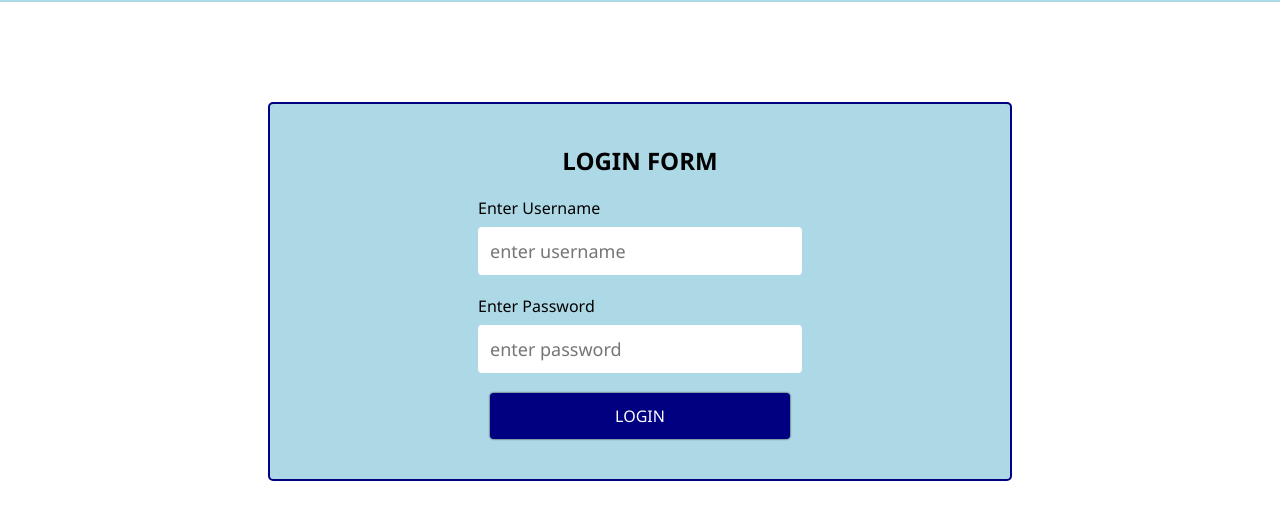
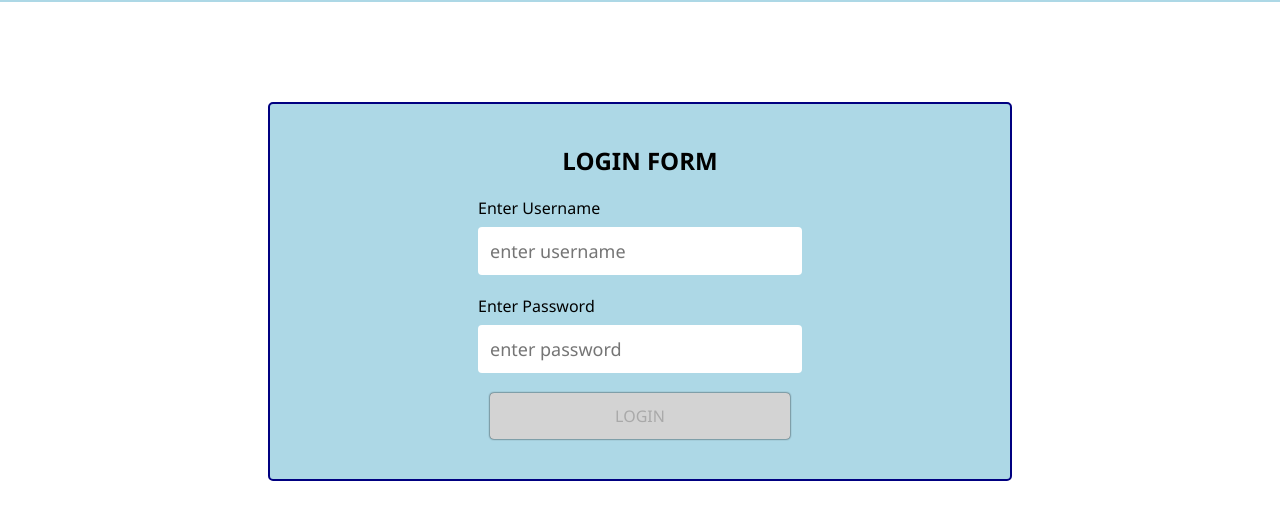
Before and after one commit to partharora100/frontend-auth, a React app: page / in a window 1280 px wide. Shown: the part 73-592 px from the top of the page. Built offline with nearby package versions, Linux system fonts and the light colour scheme.

Commit message:
extracted the context provider login

```diff
--- a/App.js
+++ b/App.js
@@ -1,38 +1,24 @@
-import React, { useEffect, useState, useContex } from "react";
+import React, { useContext } from "react";
 import ReactDOM from "react-dom/client";
 import Header from "./src/components/Header";
 import Form from "./src/components/Form";
 import Welcome from "./src/components/Welcome";
-import AuthContext from "./src/context/auth-context";
+import AuthContext, { AuthContextProvider } from "./src/context/auth-context";
 
 const App = () => {
-  const [isLoggedIn, setIsLoggedIn] = useState(false);
-
-  const formLoginHandler = () => {
-    setIsLoggedIn(true);
-  };
-
-  const formLogoutHandler = () => {
-    setIsLoggedIn(false);
-  };
+  const ctx = useContext(AuthContext);
   return (
     <div>
-      <AuthContext.Provider
-        value={{
-          isLoggedIn: false,
-          onLogout: formLogoutHandler,
-          onLogin: formLoginHandler,
-        }}
-      >
-        <Header isLoggedIn={isLoggedIn} onFormLogout={formLogoutHandler} />
-
-        {!isLoggedIn && <Form onFormLogin={formLoginHandler} />}
-
-        {isLoggedIn && <Welcome onFormLogout={formLogoutHandler} />}
-      </AuthContext.Provider>
+      <Header />
+      {!ctx.isLoggedIn && <Form />}
+      {ctx.isLoggedIn && <Welcome />}
     </div>
   );
 };
 
 const root = ReactDOM.createRoot(document.getElementById("root"));
-root.render(<App />);
+root.render(
+  <AuthContextProvider>
+    <App />
+  </AuthContextProvider>
+);
--- a/index.css
+++ b/index.css
@@ -103,6 +103,10 @@ nav ul li {
   width: 300px;
 }
 
+/* .welcome button:disabled {
+  background-color: gray;
+} */
+
 .welcome {
   max-width: 700px;
   border: 1px solid black;
@@ -135,3 +139,9 @@ nav ul li {
   border: none;
   box-shadow: 0 0 2px black;
 }
+
+button:disabled {
+  background-color: lightgray;
+  border: none;
+  color: darkgray;
+}
--- a/src/components/Form.js
+++ b/src/components/Form.js
@@ -1,91 +1,65 @@
-import React, { useState } from "react";
+import React, { useState, useEffect } from "react";
 import AuthContext from "./../context/auth-context";
 import { useContext } from "react";
 
 const Form = () => {
+  const ctx = useContext(AuthContext);
   const [formValid, setFormValid] = useState(false);
   const [passwordValid, setPasswordValid] = useState(false);
   const [usernameValid, setUsernameValid] = useState(false);
   const [passwordEntered, setPasswordEntered] = useState("");
   const [usernameEntered, setUsernameEntered] = useState("");
 
-  const ctx = useContext(AuthContext);
-
   const usernameChangeHandler = (e) => {
     setUsernameEntered(e.target.value);
-
-    setFormValid(usernameEntered.includes("@") && passwordEntered.length > 7);
   };
-
   const passwordChangeHandler = (e) => {
     setPasswordEntered(e.target.value);
-
-    setFormValid(usernameEntered.includes("@") && passwordEntered.length > 7);
-  };
-
-  // need to understand why this is required
-  const formValidHandler = (email, password) => {
-    if (usernameEntered.includes("@") && passwordEntered.length > 7) {
-      return true;
-    } else {
-      return false;
-    }
   };
 
   const usernameValidHandler = (e) => {
     setUsernameValid(e.target.value.includes("@"));
   };
-
   const passwordValidHandler = (e) => {
     setPasswordValid(e.target.value.length > 7);
   };
 
-  // this is executed on the click of the form
+  /**
+   * using useEffect to get form Validity with dependency array
+   *  this useEffect runs with every key stroke but we dont want to
+   *   run that everytime since we are updating a state
+   *  in this we also need to clear timeout that are active
+   * we useEffect to do cleanup work also
+   * **/
+
+  useEffect(() => {
+    const identifier = setTimeout(() => {
+      console.log("form valid running");
+      setFormValid(
+        usernameEntered.includes("@") && passwordEntered.trim().length > 7
+      );
+    }, 500);
+
+    /**
+     * doing the cleanup process
+     * this will not on the first render
+     * since it runs after first side effect cycle
+     * this clean also runs after we unmount the component from
+     * the DOM
+     */
+    return () => {
+      console.log("CLEAN UP FUNCTION");
+      clearTimeout(identifier);
+    };
+  }, [passwordEntered, usernameEntered]);
+
   const formSubmitHandler = (e) => {
     e.preventDefault();
-
-    if (formValid) {
-      ctx.onLogin({ username: usernameEntered, password: passwordEntered });
-    } else {
-      alert("Wrong Credentials");
-    }
+    // we dont need a formValid Handler since we are only allowing user to submit the form once it is valid via the state updates
+    ctx.onLogin(usernameEntered, passwordEntered);
   };
 
   return (
-    // <AuthContext.Consumer>
-    //   {(ctx) => {
-    //     return (
-    //       <div className="form-section">
-    //         <form className="form" onSubmit={ctx.onLogin}>
-    //           <h2>LOGIN FORM</h2>
-
-    //           <div className="input-container">
-    //             <label>Enter Username</label>
-    //             <input
-    //               value={usernameEntered}
-    //               onBlur={usernameValidHandler}
-    //               onChange={usernameChangeHandler}
-    //               placeholder="enter username"
-    //             />
-    //           </div>
-
-    //           <div className="input-container">
-    //             <label>Enter Password</label>
-    //             <input
-    //               value={passwordEntered}
-    //               placeholder="enter password"
-    //               onBlur={passwordValidHandler}
-    //               onChange={passwordChangeHandler}
-    //             />
-    //           </div>
-
-    //           <button>LOGIN</button>
-    //         </form>
-    //       </div>
-    //     );
-    //   }}
-    // </AuthContext.Consumer>
-
     <div className="form-section">
       <form className="form" onSubmit={formSubmitHandler}>
         <h2>LOGIN FORM</h2>
@@ -93,6 +67,7 @@ const Form = () => {
         <div className="input-container">
           <label>Enter Username</label>
           <input
+            type="email"
             value={usernameEntered}
             onBlur={usernameValidHandler}
             onChange={usernameChangeHandler}
@@ -103,6 +78,7 @@ const Form = () => {
         <div className="input-container">
           <label>Enter Password</label>
           <input
+            type="password"
             value={passwordEntered}
             placeholder="enter password"
             onBlur={passwordValidHandler}
@@ -110,7 +86,7 @@ const Form = () => {
           />
         </div>
 
-        <button>LOGIN</button>
+        <button disabled={formValid ? false : true}>LOGIN</button>
       </form>
     </div>
   );
--- a/src/components/Header.js
+++ b/src/components/Header.js
@@ -1,9 +1,9 @@
 import React from "react";
-import CartContext from "./../context/auth-context.js";
+import AuthContext from "./../context/auth-context.js";
 
 const Header = () => {
   return (
-    <CartContext.Consumer>
+    <AuthContext.Consumer>
       {(ctx) => {
         return (
           <div className="header">
@@ -22,7 +22,7 @@ const Header = () => {
           </div>
         );
       }}
-    </CartContext.Consumer>
+    </AuthContext.Consumer>
   );
 };
 
--- a/src/components/Welcome.js
+++ b/src/components/Welcome.js
@@ -1,11 +1,9 @@
 import React from "react";
 import CartContext from "./../context/auth-context.js";
 
-const Welcome = (props) => {
-  const logoutHandler = () => {
-    props.onFormLogout();
-  };
 
+// using Context Consumer here
+const Welcome = () => {
   return (
     <CartContext.Consumer>
       {(ctx) => {
--- a/src/context/auth-context.js
+++ b/src/context/auth-context.js
@@ -1,9 +1,45 @@
-import React from "react";
+import React, { useState, useEffect } from "react";
 
 const AuthContext = React.createContext({
   isLoggedIn: false,
   onLogout: () => {},
-  onLogin: () => {},
+  onLogin: (email, password) => {},
 });
 
+// *******************************************
+export const AuthContextProvider = ({ children }) => {
+  const [isLoggedIn, setIsLoggedIn] = useState(false);
+
+  useEffect(() => {
+    const storagekey = localStorage.getItem("isLoggedIn");
+    if (storagekey === "1") {
+      setIsLoggedIn(true);
+    }
+  }, []);
+
+  const formLoginHandler = (username, password) => {
+    setIsLoggedIn(true);
+    const userObj = { username, password };
+    console.log(userObj);
+    localStorage.setItem("isLoggedIn", "1");
+  };
+
+  const formLogoutHandler = () => {
+    localStorage.removeItem("isLoggedIn");
+    setIsLoggedIn(false);
+  };
+
+  return (
+    <AuthContext.Provider
+      value={{
+        isLoggedIn: isLoggedIn,
+        onLogout: formLogoutHandler,
+        onLogin: formLoginHandler,
+      }}
+    >
+      {children}
+    </AuthContext.Provider>
+  );
+};
+
 export default AuthContext;
```
Also changed, not shown: README.md.
